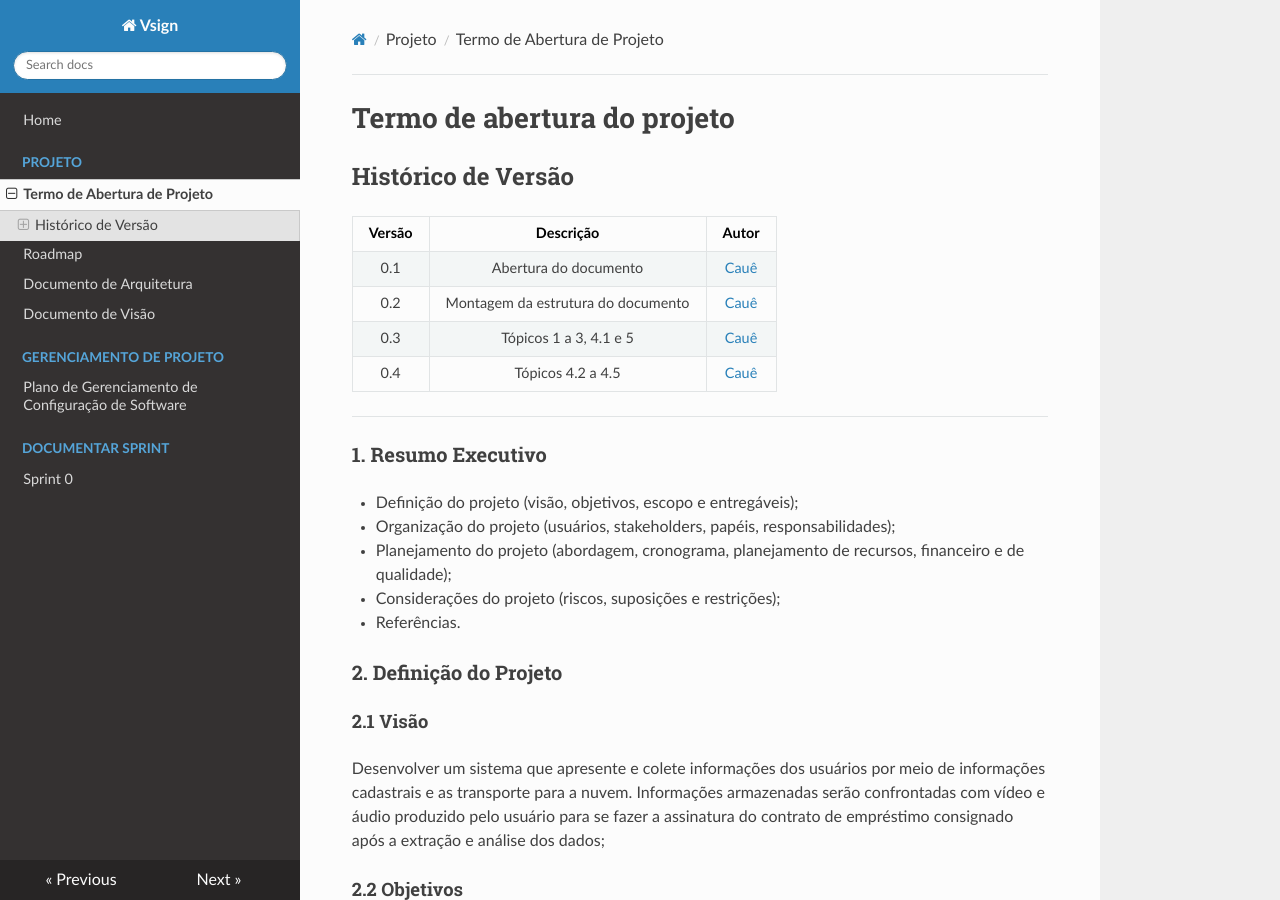
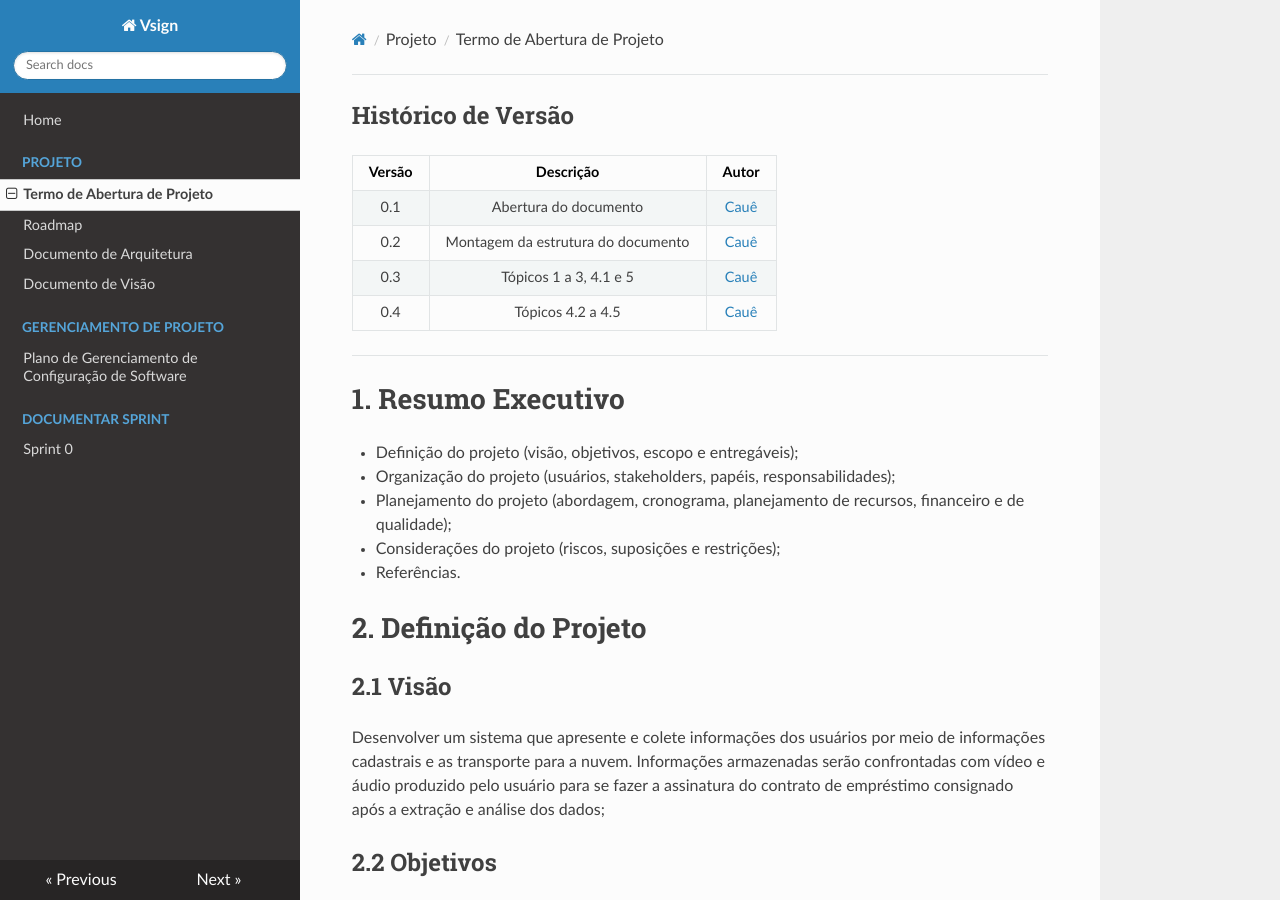
Before and after one commit to fga-eps-mds/2019.2-Vsign, an MkDocs documentation site: the page built from docs/project/tap.md, in a window 1280 px wide and 900 px high. Built offline with MkDocs 1.6.1, drawn with Linux system fonts in a browser that asks for light colours; nearby versions of some CDN libraries.

Commit message:
Melhora dos headings na wiki

```diff
--- a/docs/project/tap.md
+++ b/docs/project/tap.md
@@ -1,5 +1,3 @@
-# Termo de abertura do projeto
-
 ## Histórico de Versão
 
 | <center>Versão</center> | <center>Descrição</center> | <center>Autor</center> |
@@ -11,7 +9,7 @@
 
 ---
 
-### 1. Resumo Executivo
+# 1. Resumo Executivo
 - Definição do projeto (visão, objetivos, escopo e entregáveis);
 - Organização do projeto (usuários, stakeholders, papéis, responsabilidades);
 - Planejamento do projeto (abordagem, cronograma, planejamento de recursos, financeiro e de qualidade);
@@ -19,12 +17,12 @@
 - Referências.
 
 
-### 2. Definição do Projeto
+# 2. Definição do Projeto
 
-#### 2.1 Visão
+## 2.1 Visão
 Desenvolver um sistema que apresente e colete informações dos usuários por meio de informações cadastrais e as transporte para a nuvem. Informações armazenadas serão confrontadas com vídeo e áudio produzido pelo usuário para se fazer a assinatura do contrato de empréstimo consignado após a extração e análise dos dados;
 
-#### 2.2 Objetivos
+## 2.2 Objetivos
 **Objetivos de negócio:**
 - Sistema funcional/desenvolvido por completo;
 - Facilitar processo de assinatura de contrato para crédito consignado;
@@ -34,21 +32,21 @@ Desenvolver um sistema que apresente e colete informações dos usuários por me
 - Desenvolver um sistema de validação de assinatura de contrato por vídeo e áudio com 100% de confiabilidade;
 - Extração, análise e validação das informações de vídeo e áudio em segundos;
 
-#### 2.3 Escopo
+## 2.3 Escopo
 - Automatização e facilitação (por parte do usuário e da bxblue) no processo de assinatura do contrato;
 - Desenvolvimento de sistema web para cadastro de informações do usuário e gravação de vídeo e áudio para contratação de empréstimo consignado;
 - Utilização de tecnologias de armazenamento das informações em nuvem, análise de vídeo e análise de voz.
 
-#### 2.4 Entregáveis
+## 2.4 Entregáveis
 | <center>Item</center> | <center>Componentes</center> | <center>Descrição</center> |
 | :--: | :--------- | :-------- |
 | Documentação | 1. Protótipo<br> 2. Documento de Visão<br> 3. Documento de Arquitetura<br> 4. Earned Value Management | 1. Simulação do produto final<br> 2. Visão ampla do software<br> 3. Arquitetura que foi desenvolvido o software<br> 4. Medir desempenho e progresso do projeto |
 | Código | 1. Primeira versão<br> 2. Segunda versão | 1. Entrega das funcionalidades funcionando<br> 2. Entrega do software com as funcionalidades aprimoradas |
 
 
-### 3. Organização do Projeto
+# 3. Organização do Projeto
 
-#### 3.1 Usuários
+## 3.1 Usuários
 | <center>Usuário</center> |
 | :-----: |
 | Aposentados e pensionistas do INSS |
@@ -56,7 +54,7 @@ Desenvolver um sistema que apresente e colete informações dos usuários por me
 | Trabalhadores com carteira assinada |
 | Militares das Forças Armadas |
 
-#### 3.2 Stakeholders
+## 3.2 Stakeholders
 | <center>Stakeholders</center> | <center>Interessado em</center> |
 | :----------: | :------------- |
 | Fenasbac | Soluções inovadores que serão desenvolvidas |
@@ -64,7 +62,7 @@ Desenvolver um sistema que apresente e colete informações dos usuários por me
 | bxblue | Aproveitando da solução desenvolvida para integração no software próprio deles |
 | Sociedade brasileira | Facilitação em contratação de crédito consignado |
 
-#### 3.3 Papéis
+## 3.3 Papéis
 | Nome | Papel |
 | :--: | :---: |
 |[Cauê Mateus](https://github.com/caue96)| Product Owner |
@@ -77,7 +75,7 @@ Desenvolver um sistema que apresente e colete informações dos usuários por me
 |[Vinicius Porto](https://github.com/ViniciusPuerto)| Desenvolvedor |
 |[William Viera](https://github.com/williamtpv)| Desenvolvedor |
 
-#### 3.4 Responsabilidades
+## 3.4 Responsabilidades
 **Arquiteto:**
 - Levantamento de roadmap de requisitos;
 - Proposta de arquitetura micro serviços;
@@ -118,9 +116,9 @@ Desenvolver um sistema que apresente e colete informações dos usuários por me
 - Roadmap para alcancar a produtividade máxima do time;
 
 
-### 4. Planejamento do projeto
+# 4. Planejamento do projeto
 
-#### 4.1 Abordagem
+## 4.1 Abordagem
 | Fase | Abordagem |
 | :--: | :-------- |
 | Iniciação | Autorização para início do projeto |
@@ -128,10 +126,10 @@ Desenvolver um sistema que apresente e colete informações dos usuários por me
 | Criação | Planejamento, desenvolvimento, teste e revisão. Processo se repete em loop |
 | Evolução | Transferência de conhecimento e melhoria contínua. Vem logo após a etapa de criação e também se repete em loop |
 
-#### 4.2 Cronograma
+## 4.2 Cronograma
 [![Cronograma](img/cronograma.png "Cronograma")](https://ibb.co/fxrGWWq)
 
-#### 4.3 Planejamento de Recursos
+## 4.3 Planejamento de Recursos
 **Release 1**
 
 | Papel | Data de início | Data final | Esforço |
@@ -174,7 +172,7 @@ Desenvolver um sistema que apresente e colete informações dos usuários por me
 
 Nas sprints 2, 3 e 4 os papéis que estiverem com menos esforço em suas funções usaram do tempo que estiverem livre para dar suporte ao time de desenvolvimento, trabalhando junto a eles.
 
-#### 4.4 Planejamento Financeiro
+## 4.4 Planejamento Financeiro
 O custo do projeto será calculado levando em consideração 4 premissas:
 - Tempo fixo de desenvolvimento de 8 meses. Os 2 primeiros meses com trabalho de 10 horas semanais por membro e os 6 meses subsequentes com trabalho de 20 horas semanais por membro;
 - Trabalho sendo realizado 100% remoto;
@@ -223,7 +221,7 @@ Custo Total = 88.956 + 90.988,8 = R$ 179.944,80
 
 O projeto terá um custo de **R$ 179.944,80** mais custos adicionais por meio de apresentação de notas fiscais em casos de necessidade de deslocamentos e alimentações.
 
-#### 4.5 Planejamento de Qualidade
+## 4.5 Planejamento de Qualidade
 | Processo | Descrição |
 | :------: | :-------- |
 | Gerenciamento de integração | Bastante comunicação entre todos para que como um grupo saibamos o que está acontecendo em todas as pontas |
@@ -237,9 +235,9 @@ O projeto terá um custo de **R$ 179.944,80** mais custos adicionais por meio de
 | Gerenciamento de projeto | Solução de problemas no momento que eles acontecerem, sempre motivando a equipe e tirando a pressão sobre os membros para que eles possam atingir a melhor produtividade possível |
 
 
-### 5. Considerações do Projeto
+# 5. Considerações do Projeto
 
-#### 5.1 Riscos
+## 5.1 Riscos
 | Descrição | Probabilidade | Impacto | Ações de mitigação |
 | :-------- | :-----------: | :-----: | :----------------- |
 | Desistência de membro | Média | Alto | Acúmulo de função por membro que tiver com menos trabalho para fazer |
@@ -248,16 +246,16 @@ O projeto terá um custo de **R$ 179.944,80** mais custos adicionais por meio de
 | Problemas com computadores de membro da equipe | Média | Baixo | Procurar outro computador para membro com problemas continuar o trabalho |
 | Falta de comunicação | Alta | Médio | Motivar a equipe a se comunicar melhor, encorajar a comunicação, deixar claro a importância da comunicação e reforçar os meios de comunicação oficiais da equipe |
 
-#### 5.2 Suposições
+## 5.2 Suposições
 - Escopo não irá mudar durante o desenvolvimento do software;
 - Algum stakeholder da bxblue sempre estará disponível para nos atender;
 
-#### 5.3 Restrições
+## 5.3 Restrições
 - A quantidade de pessoas participantes no projeto não será aumentada até final dos desafios do projeto;
 - Restrição de custo com desenvolvimento;
 
 
-### 6. Referências
+# 6. Referências
 
 1. [www.projectmanager.com](https://www.projectmanager.com/templates/project-charter-template?a=downloadGateUnlock&r=5d7ac3d9ae36e&e=Y2F1ZW1hdGV1c0Bob3RtYWlsLmNvbQ==)<br>
 2. [Apresentação da bxblue no youtube](https://www.youtube.com/watch?v=yGntclHFnxg&feature=youtu.be)
```
Also changed, not shown: docs/project/roadmap.md (+3 -5 lines).
